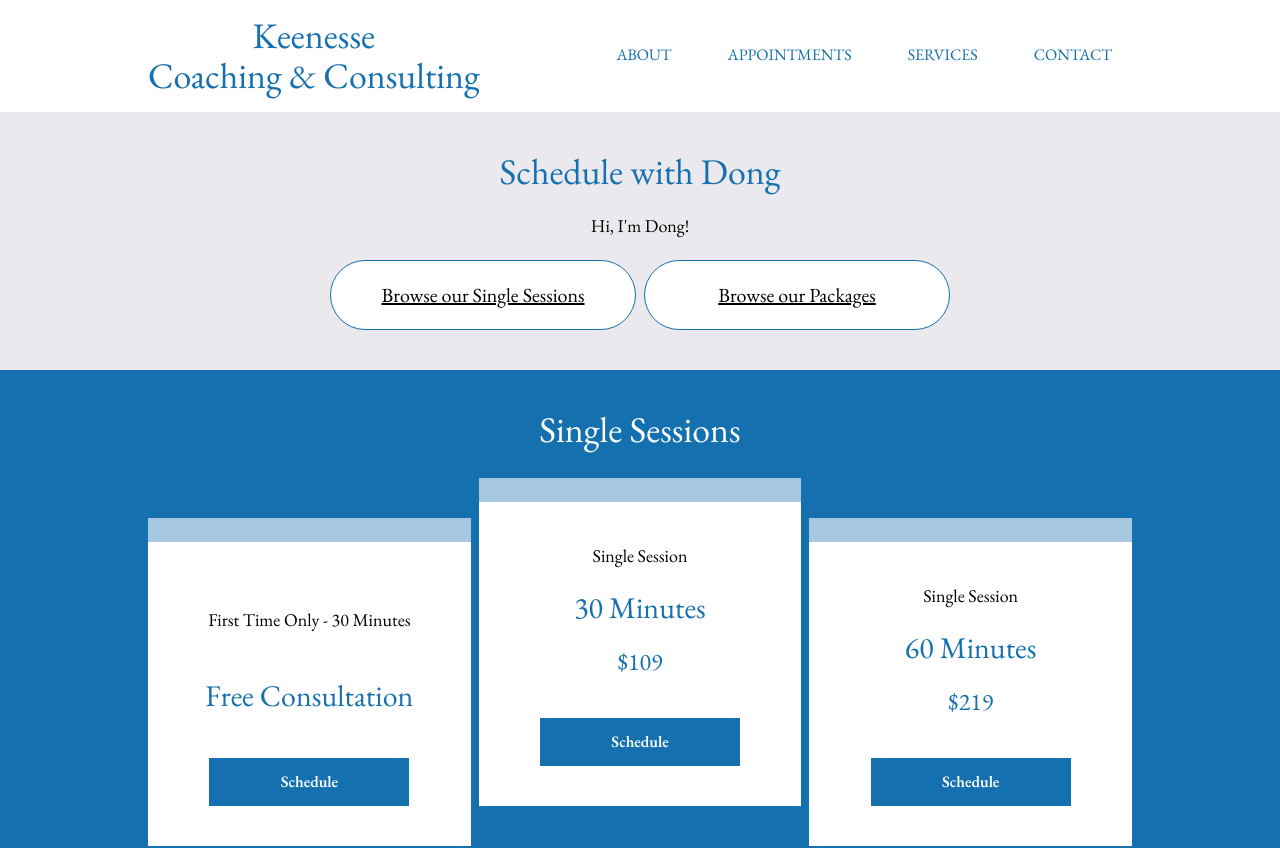
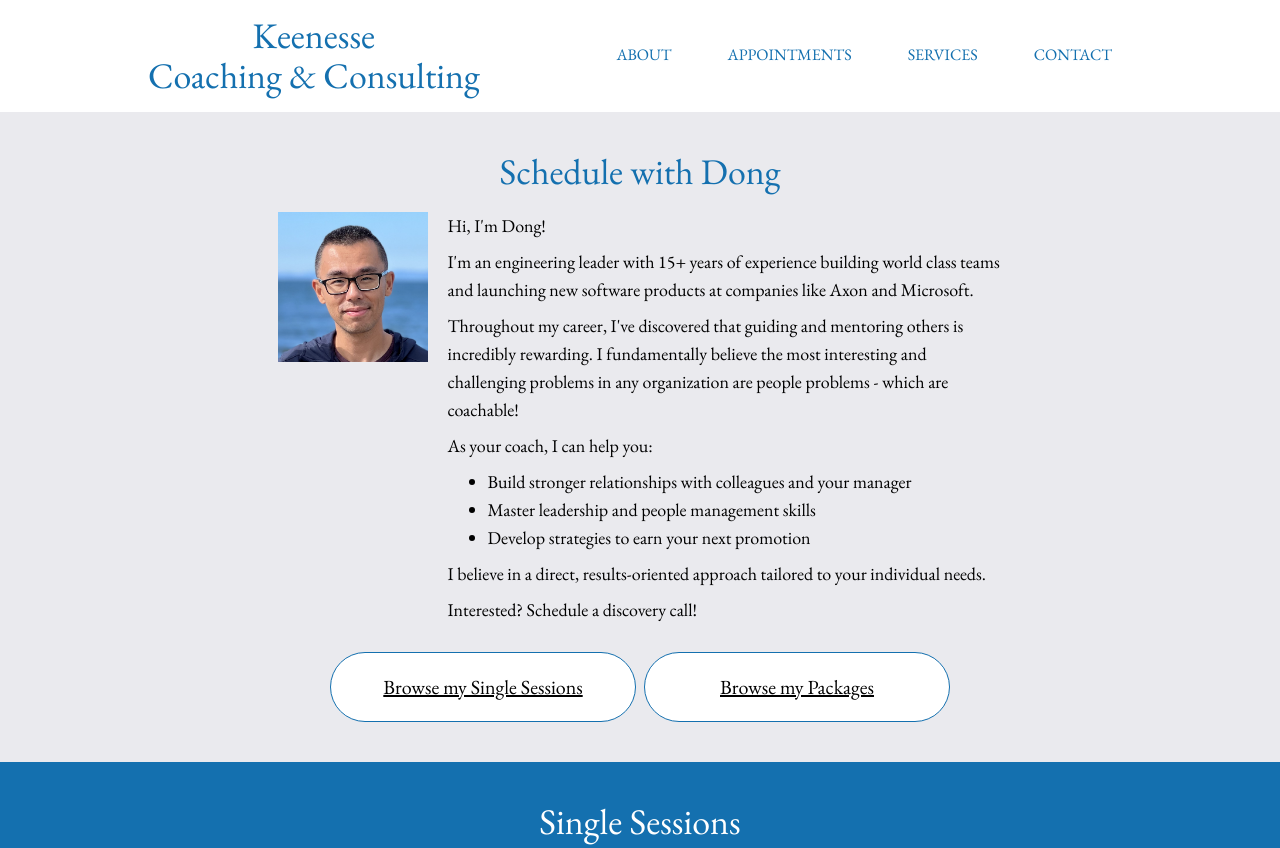
Before and after one commit to ybot1122/keenesse, a Next.js app: page /dong in a window 1280 px wide. Shown: the top 848 px of the page. Built offline with nearby package versions, Linux system fonts and the light colour scheme.

Commit message:
add dong bio

```diff
--- a/app/dong/page.tsx
+++ b/app/dong/page.tsx
@@ -1,6 +1,7 @@
 import Link from "next/link";
 import Tabs from "./Tabs";
-import WannaChat from "@/components/WannaChat";
+import Image from "next/image";
+import dong from "../../public/dong.png";
 
 export default function Appointments() {
   return (
@@ -10,21 +11,59 @@ export default function Appointments() {
           <h1 className="text-4xl text-center block text-blue">
             Schedule with Dong
           </h1>
-          <p className="text-center max-w-[725px] text-lg my-5 mx-auto">
-            Hi, I&apos;m Dong!
-          </p>
+          <div className="flex flex-col md:flex-row items-center md:items-start max-w-[725px] text-lg my-5 mx-auto">
+            <Image
+              src={dong}
+              placeholder="blur"
+              alt="Keenesse Coach Dong"
+              style={{
+                width: "150px",
+                height: "150px",
+              }}
+            />
+            <div className="mt-5 md:mt-0 md:ml-5">
+              <p className="mb-2">Hi, I&apos;m Dong!</p>
+              <p className="mb-2">
+                I&apos;m an engineering leader with 15+ years of experience
+                building world class teams and launching new software products
+                at companies like Axon and Microsoft.
+              </p>
+              <p className="mb-2">
+                Throughout my career, I've discovered that guiding and mentoring
+                others is incredibly rewarding. I fundamentally believe the most
+                interesting and challenging problems in any organization are
+                people problems - which are coachable!
+              </p>
+              <div className="mb-2">
+                <p className="mb-2">As your coach, I can help you:</p>
+                <ul className="list-disc ml-10">
+                  <li>
+                    Build stronger relationships with colleagues and your
+                    manager
+                  </li>
+                  <li>Master leadership and people management skills</li>
+                  <li>Develop strategies to earn your next promotion</li>
+                </ul>
+              </div>
+              <p className="mb-2">
+                I believe in a direct, results-oriented approach tailored to
+                your individual needs.
+              </p>
+              <p className="mb-2">Interested? Schedule a discovery call!</p>
+            </div>
+          </div>
           <div className="text-center mt-5 grid grid-cols-2 gap-2 max-w-[620px] mx-auto">
             <Link
               href="#single"
               className="hover-2 text-xl align-middle underline bg-white border border-blue px-5 py-5 flex items-center justify-center flex-col rounded-full hover:bg-blue"
             >
-              Browse our Single Sessions
+              Browse my Single Sessions
             </Link>
             <Link
               href="#package"
               className="hover-2 text-xl align-middle underline bg-white border border-blue px-5 py-5 flex items-center justify-center flex-col rounded-full hover:bg-blue"
             >
-              Browse our Packages
+              Browse my Packages
             </Link>
           </div>
         </div>
```
